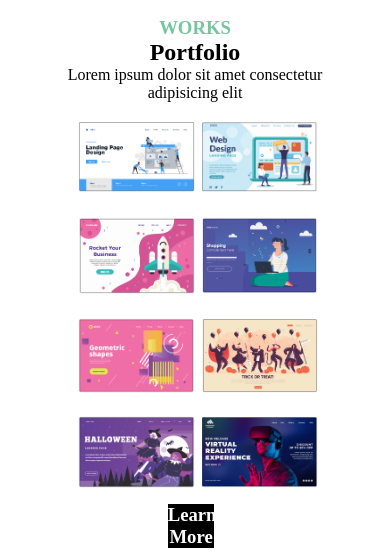
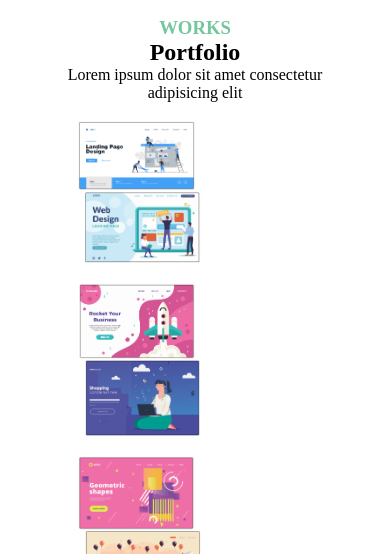
Before and after one commit to Gashu99/HTML_CSS_002, a plain HTML site: page portfolio.html in a window 390 px wide. Shown: the part 56-610 px from the top of the page. Drawn offline with Linux system fonts and the light colour scheme.

Commit message:
Projet Html

```diff
--- a/stylecontact.css
+++ b/stylecontact.css
@@ -102,9 +102,11 @@ section .carte{
 	}
 	section{
 
-		display: inline-block;
+		display: flex;
 		flex-direction: column-reverse;
 		justify-content: space-between;
+		width: 90%;
+		height: 90%;
 }
 section .carte{
 	width: 100%;
@@ -118,6 +120,7 @@ section .carte{
 	background-color: black;
 	color: white;
 	margin-top: 4%;
+
 }
 .formulaire form .input{
 	width: 80%;
--- a/styleportfolio.css
+++ b/styleportfolio.css
@@ -127,3 +127,41 @@
 	margin-top: 18px;
 
 }
+
+@media screen and (max-width: 400px){
+	*{
+		height: auto;
+		margin:0;
+		padding: 0;
+	}
+	.firstblok{
+	display: inline-flex;
+	flex-direction: column;
+	margin-top: 5%;
+	margin-left: 20%;
+	margin-right: 5%;
+}
+.secondblok{
+	display: inline-flex;
+	flex-direction: column;
+	margin-top: 5%;
+	margin-left: 20%;
+	margin-right: 5%;
+
+}
+.thirdblok{
+	display: inline-flex;
+	flex-direction: column;
+	margin-top: 5%;
+	margin-left: 20%;
+	margin-right: 5%;
+}
+.fourblok{
+	display: inline-flex;
+	flex-direction: column;
+	margin-top: 5%;
+	margin-left: 20%;
+	margin-right: 5%;
+}
+
+}
```
Also changed, not shown: Home.html (+1 -1 lines), styleHome.css (+26 -2 lines).
